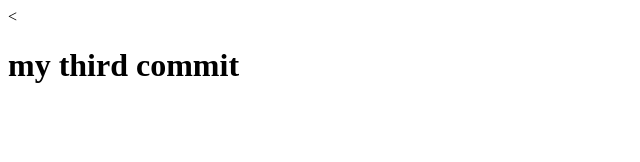
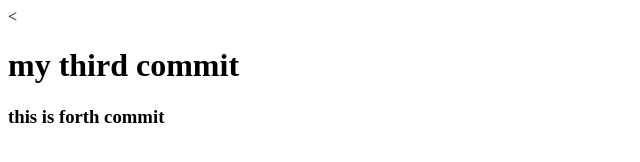
Before and after one commit to khaled1994github/git-one, a plain HTML site: page index.html in a window 1280 px wide. Shown: the whole page, without its empty margins (0-640 px from the left). Drawn offline with Linux system fonts and the light colour scheme.

Commit message:
add fourth commit h3

```diff
--- a/index.html
+++ b/index.html
@@ -6,5 +6,6 @@
   </head>
   <body>
       <h1>my third commit</h1>
+      <h3>this is forth commit</h3>
   </body>
 </html>
```
